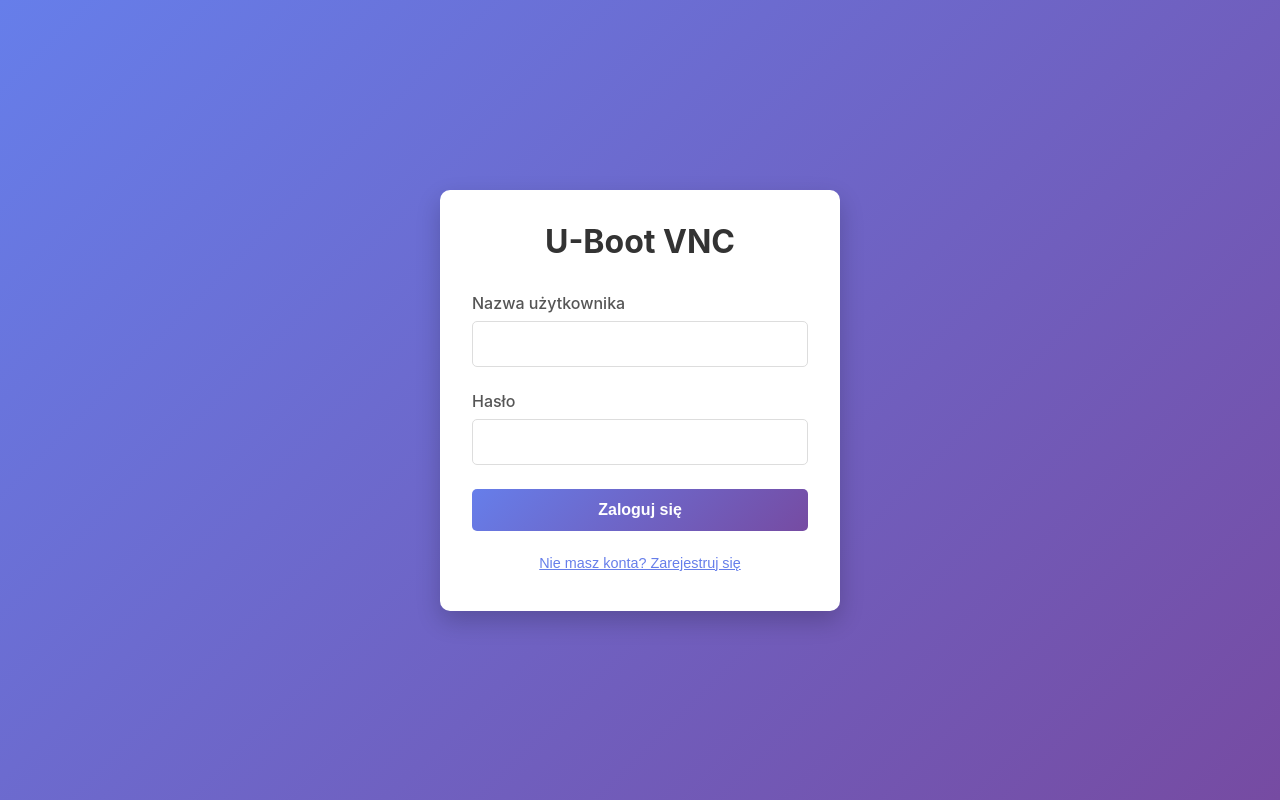
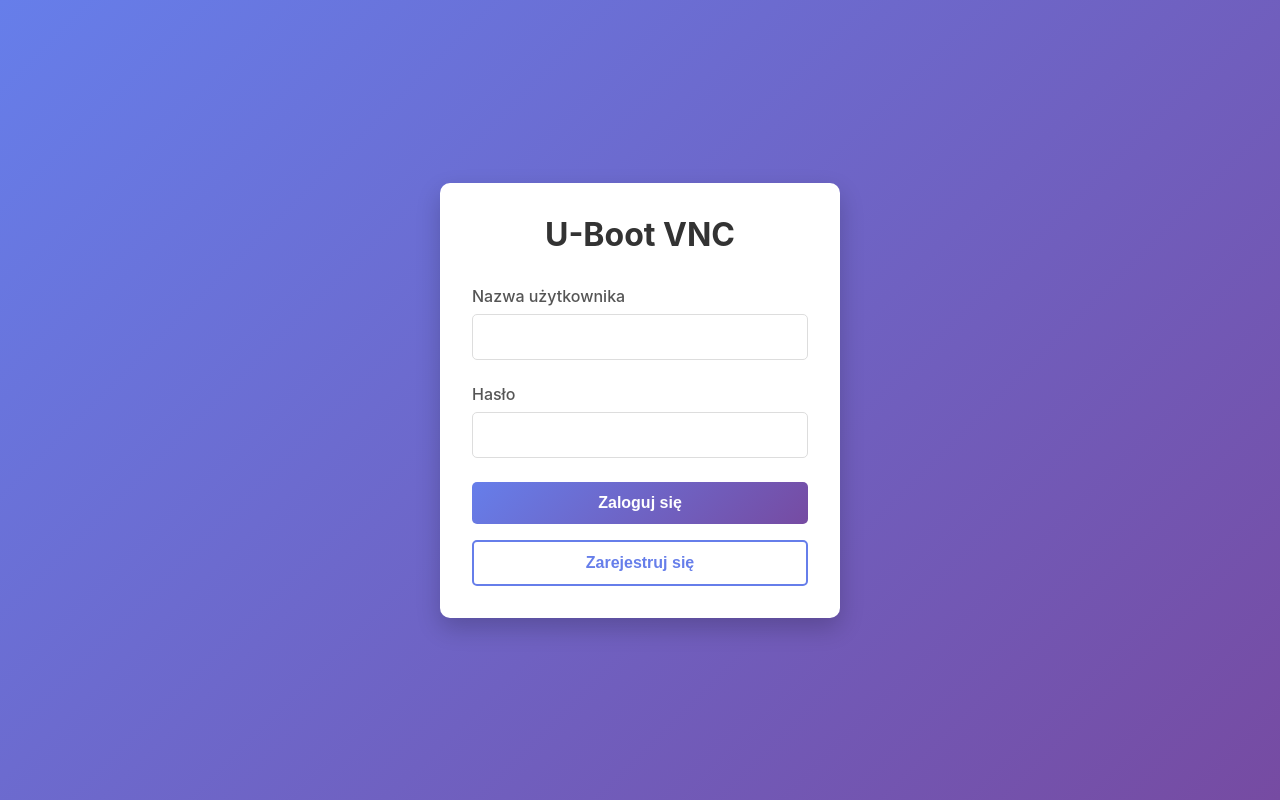
Before and after one commit to jakubp3/U-Boot-VNC, a React (Create React App) app in the folder frontend/: page /login in a window 1280 px wide. Built offline with nearby package versions, Linux system fonts and the light colour scheme; no server answers.

Commit message:
Fix: Improve login error handling and replace register link with outline button

```diff
--- a/frontend/src/contexts/AuthContext.tsx
+++ b/frontend/src/contexts/AuthContext.tsx
@@ -45,9 +45,17 @@ export const AuthProvider: React.FC<{ children: ReactNode }> = ({ children }) =>
   };
 
   const login = async (username: string, password: string) => {
-    const response = await authAPI.login({ username, password });
-    localStorage.setItem('token', response.access_token);
-    await refreshUser();
+    try {
+      const response = await authAPI.login({ username, password });
+      if (!response || !response.access_token) {
+        throw new Error('Brak tokenu w odpowiedzi serwera');
+      }
+      localStorage.setItem('token', response.access_token);
+      await refreshUser();
+    } catch (error: any) {
+      console.error('Login error in AuthContext:', error);
+      throw error;
+    }
   };
 
   const logout = () => {
--- a/frontend/src/pages/Login.css
+++ b/frontend/src/pages/Login.css
@@ -64,20 +64,25 @@
   box-shadow: 0 5px 15px rgba(102, 126, 234, 0.4);
 }
 
-.btn-link {
+.btn-secondary {
   width: 100%;
   margin-top: 1rem;
-  padding: 0.5rem;
-  background: none;
-  border: none;
+  padding: 0.75rem;
+  background: transparent;
   color: #667eea;
+  border: 2px solid #667eea;
+  border-radius: 5px;
+  font-size: 1rem;
+  font-weight: 600;
   cursor: pointer;
-  font-size: 0.9rem;
-  text-decoration: underline;
+  transition: all 0.2s;
 }
 
-.btn-link:hover {
-  color: #764ba2;
+.btn-secondary:hover {
+  background: #667eea;
+  color: white;
+  transform: translateY(-2px);
+  box-shadow: 0 5px 15px rgba(102, 126, 234, 0.4);
 }
 
 .error {
--- a/frontend/src/pages/Login.tsx
+++ b/frontend/src/pages/Login.tsx
@@ -29,11 +29,17 @@ const Login: React.FC = () => {
   const handleLogin = async (e: React.FormEvent) => {
     e.preventDefault();
     setError('');
+    if (!username.trim() || !password.trim()) {
+      setError('Wprowadź nazwę użytkownika i hasło');
+      return;
+    }
     try {
       await login(username, password);
       navigate('/dashboard');
     } catch (err: any) {
-      setError(err.response?.data?.detail || 'Błąd logowania');
+      const errorMessage = err.response?.data?.detail || err.message || 'Błąd logowania';
+      setError(errorMessage);
+      console.error('Login error:', err);
     }
   };
 
@@ -97,10 +103,17 @@ const Login: React.FC = () => {
             </button>
             <button
               type="button"
-              className="btn-link"
-              onClick={() => setIsRegistering(false)}
+              className="btn-secondary"
+              onClick={() => {
+                setIsRegistering(false);
+                setError('');
+                setUsername('');
+                setPassword('');
+                setEmail('');
+                setFullName('');
+              }}
             >
-              Masz już konto? Zaloguj się
+              Zaloguj się
             </button>
           </form>
         ) : (
@@ -129,10 +142,15 @@ const Login: React.FC = () => {
             </button>
             <button
               type="button"
-              className="btn-link"
-              onClick={() => setIsRegistering(true)}
+              className="btn-secondary"
+              onClick={() => {
+                setIsRegistering(true);
+                setError('');
+                setUsername('');
+                setPassword('');
+              }}
             >
-              Nie masz konta? Zarejestruj się
+              Zarejestruj się
             </button>
           </form>
         )}
```
